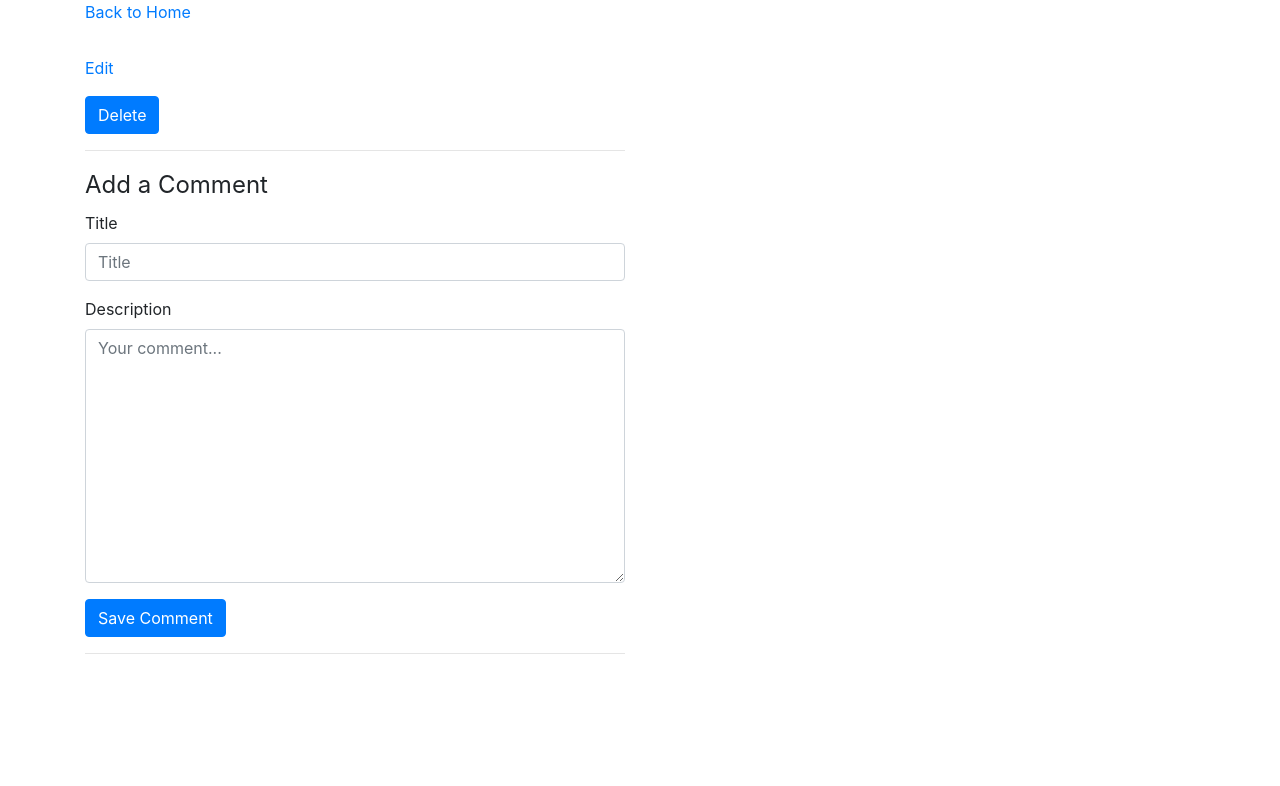
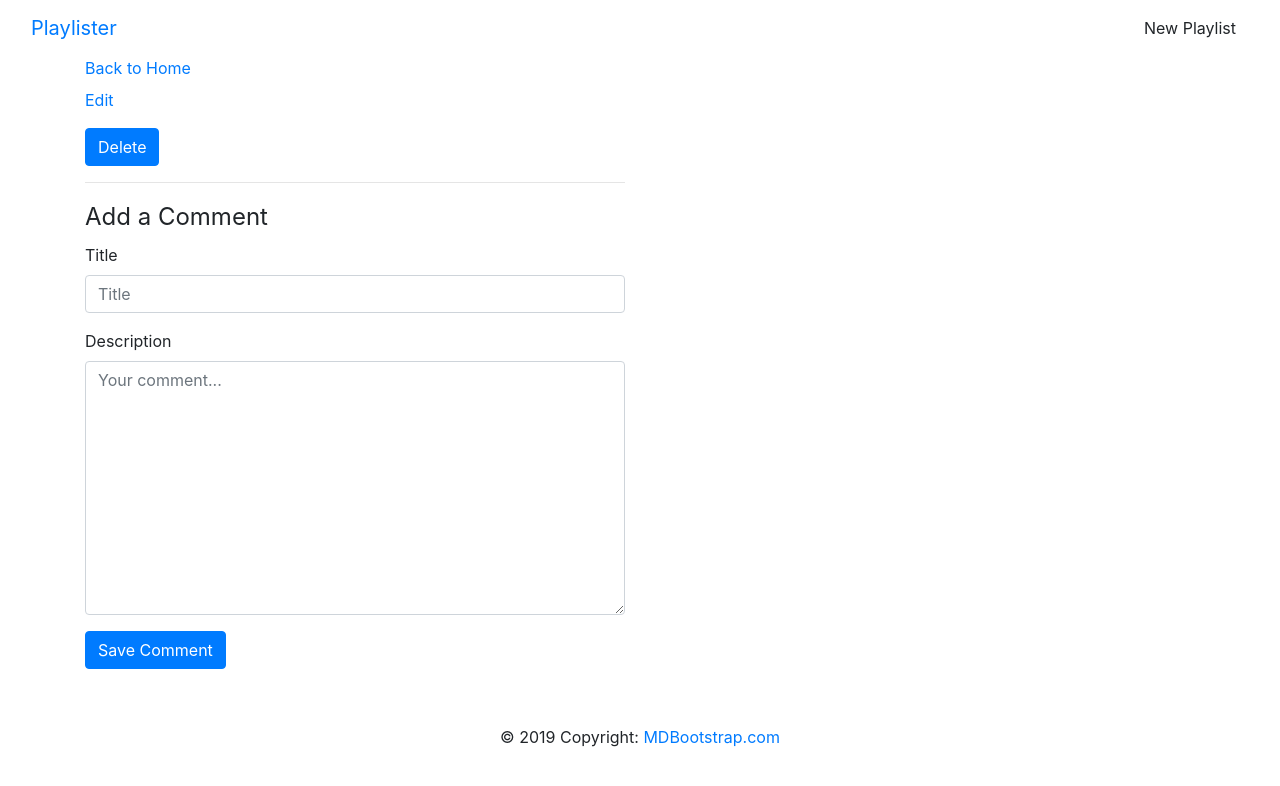
Before and after one commit to ProdigyX6217/newPlaylister, a Python web app: template templates/playlists_show.html in a window 1280 px wide. Shown: the top 786 px of the page. Run offline with Jinja, Linux system fonts and the light colour scheme; the template is opened without the code that fills it, so the values that code supplies are empty; some libraries are stand-ins or nearby versions.

Commit message:
added created_at, footer, and bootstrap theme

```diff
--- a/templates/base.html
+++ b/templates/base.html
@@ -2,23 +2,49 @@
 <!doctype html>
 <html>
 <head>
-  <meta charset='utf-8'>
-  <title>Playlister</title>
-  <!-- We'll use the compiled and minified CSS from version 4.3.1 for this tutorial -->
-  <link rel="stylesheet" href="https://stackpath.bootstrapcdn.com/bootstrap/4.3.1/css/bootstrap.min.css" integrity="sha384-ggOyR0iXCbMQv3Xipma34MD+dH/1fQ784/j6cY/iJTQUOhcWr7x9JvoRxT2MZw1T" crossorigin="anonymous">
+    <meta charset='utf-8'>
+    <title>Playlister</title>
+    <!-- We'll use the compiled and minified CSS from version 4.4.1 for this tutorial -->
+    <link rel="stylesheet" href="https://stackpath.bootstrapcdn.com/bootstrap/4.4.1/css/bootstrap.min.css" integrity="sha384-Vkoo8x4CGsO3+Hhxv8T/Q5PaXtkKtu6ug5TOeNV6gBiFeWPGFN9MuhOf23Q9Ifjh" crossorigin="anonymous">
+    <script src="https://stackpath.bootstrapcdn.com/bootstrap/4.4.1/js/bootstrap.min.js" integrity="sha384-wfSDF2E50Y2D1uUdj0O3uMBJnjuUD4Ih7YwaYd1iqfktj0Uod8GCExl3Og8ifwB6" crossorigin="anonymous"></script>
 </head>
 <body>
 
-    <!-- Add the container class below  -->
-    <div class='container'>
-        {% block content %}{% endblock %}
-    </div>
+    <!-- add in the navbar -->
+    {% include 'partials/navbar.html' %}
+<!-- Add the container class below  -->
+<div class='container'>
+    {% block content %}
+        BODY CONTENT GOES HERE
+    {% endblock %}
+</div>
 
-    <!-- We'll use jquery version 3.3.1 for this tutorial -->
-    <script src="https://code.jquery.com/jquery-3.3.1.slim.min.js" integrity="sha384-q8i/X+965DzO0rT7abK41JStQIAqVgRVzpbzo5smXKp4YfRvH+8abtTE1Pi6jizo" crossorigin="anonymous"></script>
+    <!-- Footer -->
+    <footer class='page-footer font-small blue pt-4'>
+            <div class='container-fluid text-center'>
+                <div class='row'>
+                <hr class='clearfix w-100 d-md-none pb-3'>
+                <div class='col-md-6 mb-md-0 mb-3'>
+
+                </div>
+                <div class='col-md-6 mb-md-0 mb-3'>
+
+
+                </div>
+                </div>
+            </div>
+            <div class='footer-copyright text-center py-3'>© 2019 Copyright:
+                <a href='https://mdbootstrap.com/education/bootstrap/'> MDBootstrap.com</a>
+            </div>
+        </footer>
+
+    <!-- We'll use jquery version 3.4.1 for this tutorial -->
+    <script src="https://code.jquery.com/jquery-3.4.1.slim.min.js" integrity="sha384-J6qa4849blE2+poT4WnyKhv5vZF5SrPo0iEjwBvKU7imGFAV0wwj1yYfoRSJoZ+n" crossorigin="anonymous"></script>
     <!-- We'll use popper.js version 1.14.7 for this tutorial -->
-    <script src="https://cdnjs.cloudflare.com/ajax/libs/popper.js/1.14.7/umd/popper.min.js" integrity="sha384-UO2eT0CpHqdSJQ6hJty5KVphtPhzWj9WO1clHTMGa3JDZwrnQq4sF86dIHNDz0W1" crossorigin="anonymous"></script>
+    <script src="https://cdn.jsdelivr.net/npm/popper.js@1.16.0/dist/umd/popper.min.js" integrity="sha384-Q6E9RHvbIyZFJoft+2mJbHaEWldlvI9IOYy5n3zV9zzTtmI3UksdQRVvoxMfooAo" crossorigin="anonymous"></script>
     <!-- We'll use the compiled and minified JavaScript from version 4.3.1 for this tutorial -->
     <script src="https://stackpath.bootstrapcdn.com/bootstrap/4.3.1/js/bootstrap.min.js" integrity="sha384-JjSmVgyd0p3pXB1rRibZUAYoIIy6OrQ6VrjIEaFf/nJGzIxFDsf4x0xIM+B07jRM" crossorigin="anonymous"></script>
+
+
 </body>
 </html>
--- a/templates/playlists_show.html
+++ b/templates/playlists_show.html
@@ -6,25 +6,29 @@
 <div class='row'>
     <div class='col-sm-6 col-sm-offset-3'>
         <h1>{{ playlist.title }}</h1>
+
+        <!-- timestamp -->
+        {% if playlist.created_at %}
+        <p class='text-muted'>Created on {{ playlist.created_at.strftime('%A, %d %B, %Y') }}</p>
+            at {{ playlist.created_at.strftime('%I:%M %p') }}</p>
+        {% endif %}
+
         <h2>{{ playlist.description }}</h2>
         {% for video in playlist.videos %}
             <div class="card"><div class="card-body">
                 <iframe width="420" height="315" src="{{ video }}"></iframe>
             </div></div>
         {% endfor %}
-    <p>
-    </br>
-    <a href='/playlists/{{ playlist._id }}/edit'>Edit</a>
+        <p><a href='/playlists/{{ playlist._id }}/edit'>Edit</a></p>
         <p><form method='POST' action='/playlists/{{ playlist._id }}/delete'>
-        <input type='hidden' name='_method' value='DELETE'>
             <button class='btn btn-primary' type='submit'>Delete</button>
         </form></p>
-    </p>
         <hr>
 
+    <!-- Add your new partial here: -->
+    <!-- Comment form -->
     {% include 'partials/comment_form.html' %}
 
-    <hr>
 
          <!-- Show Comments -->
     {% for comment in comments %}
```
Also changed, not shown: app.py (+11 -0 lines), templates/partials/comment.html (+8 -4 lines). Lines whose indentation alone changed are shown as unchanged.
